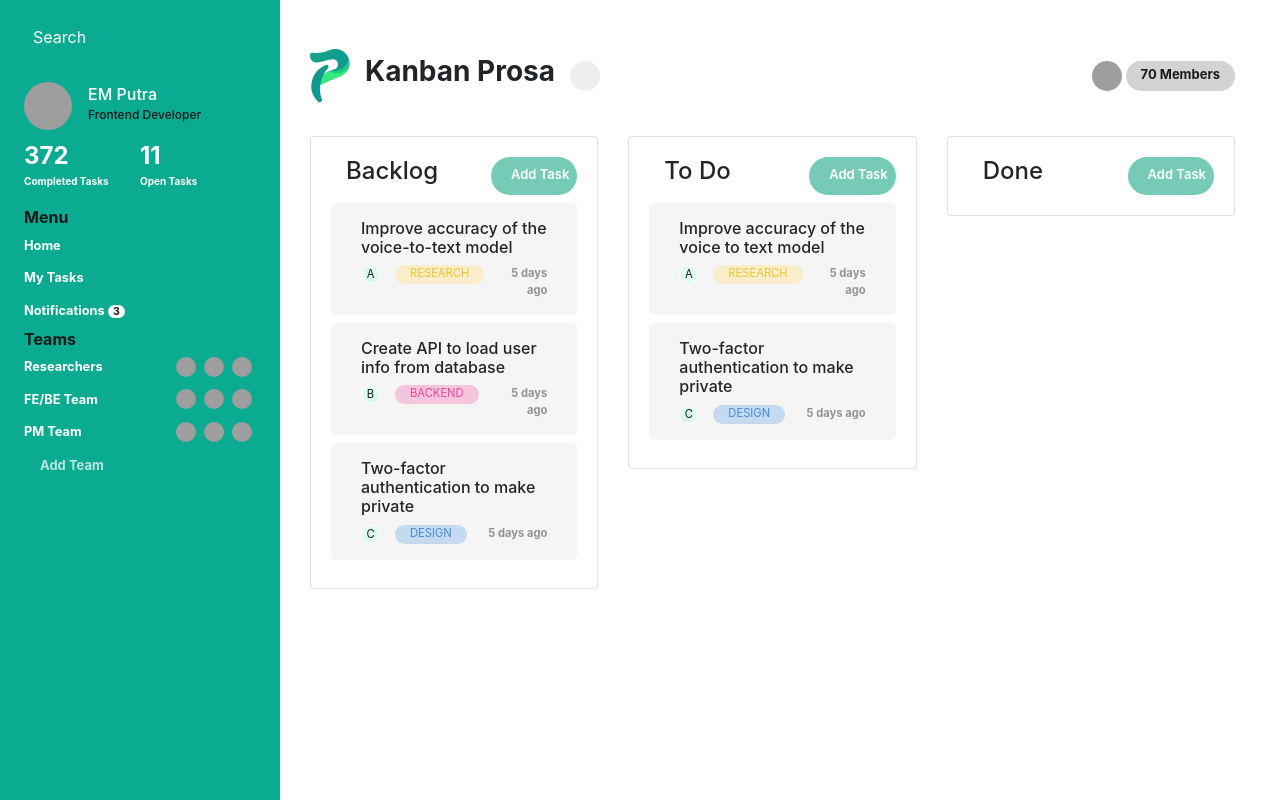
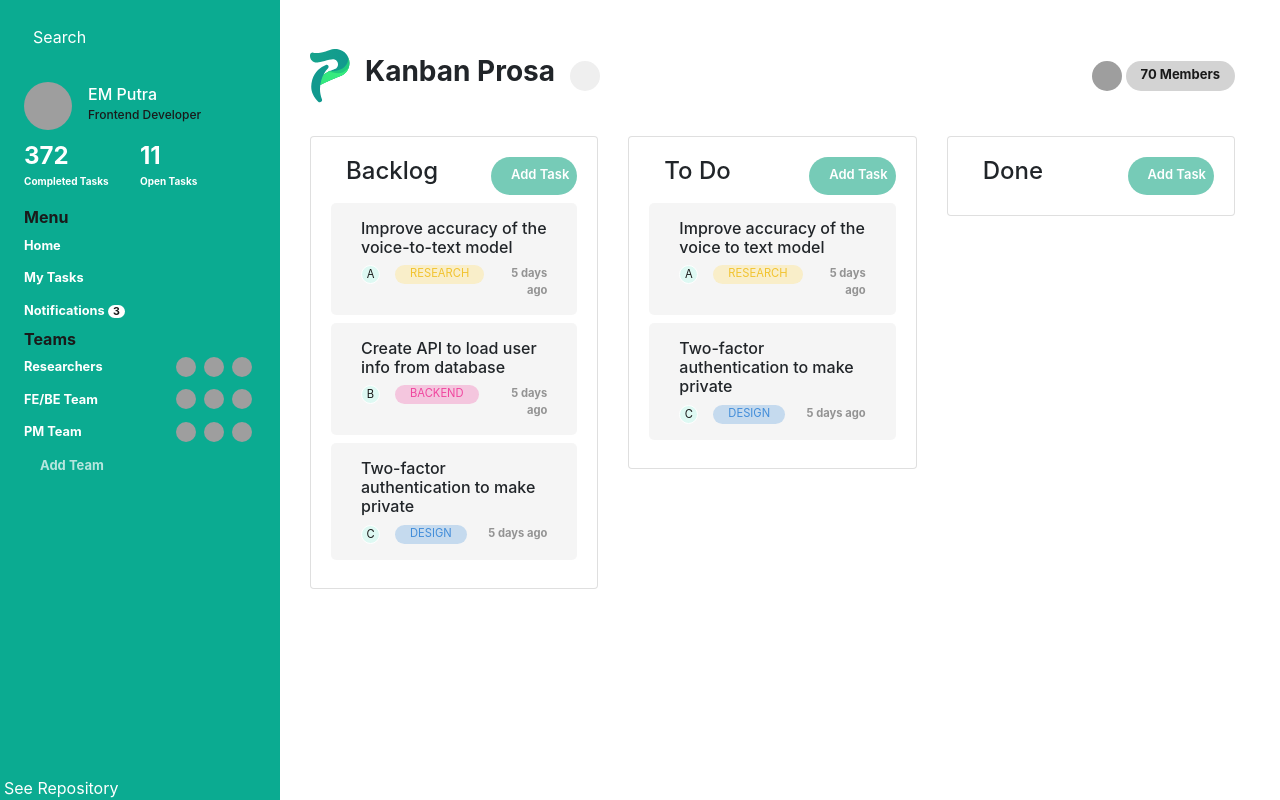
Before and after one commit to endrial/pai-kanban, a React (Create React App) app: page / in a window 1280 px wide. Built offline with nearby package versions, Linux system fonts and the light colour scheme; grey boxes are pictures that could not be loaded; some icons are missing.

Commit message:
add repo

```diff
--- a/src/App.js
+++ b/src/App.js
@@ -173,6 +173,16 @@ class App extends React.Component {
               })}
             </DragDropContext>
           </div>
+          <footer className="fixed-bottom text-white ml-1">
+            See{" "}
+            <a
+              className="text-white"
+              target="_blank"
+              href="https://github.com/tolend95/pai-kanban"
+            >
+              Repository
+            </a>
+          </footer>
         </div>
       </div>
     );
```
